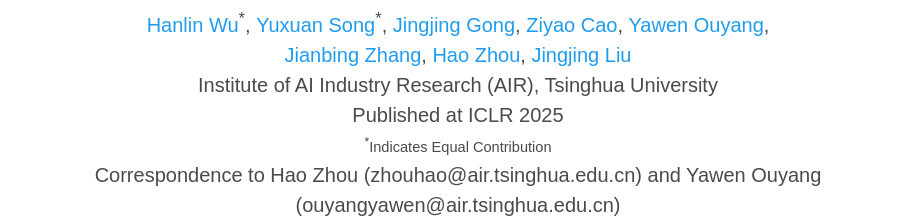
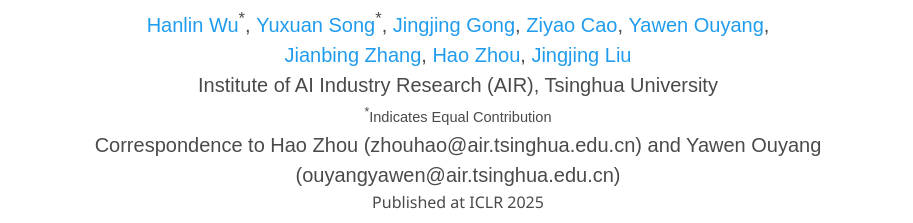
Before and after one commit to wu-han-lin/iclr25crysbfn, a plain HTML site: page index.html in a window 1280 px wide. Shown: the part 174-397 px from the top of the page, without its empty margins (182-1095 px from the left). Drawn offline with nearby package versions, Linux system fonts and the light colour scheme; some icons are missing; a web font is replaced by a local one.

Commit message:
reloc iclr

```diff
--- a/index.html
+++ b/index.html
@@ -76,12 +76,12 @@
                   </div>
                   <div class="is-size-5 publication-authors">
                     <span class="author-block">
-                      Institute of AI Industry Research (AIR), Tsinghua University<br>Published at ICLR 2025</span>
+                      Institute of AI Industry Research (AIR), Tsinghua University<br></span>
                     <span class="eql-cntrb"><small><br><sup>*</sup>Indicates Equal Contribution</small></span>
                     <span><br>Correspondence to Hao Zhou (zhouhao@air.tsinghua.edu.cn) and Yawen Ouyang
                       (ouyangyawen@air.tsinghua.edu.cn)</span>
                   </div>
-
+                  <div> Published at ICLR 2025 </div>
                   <div class="column has-text-centered">
                     <div class="publication-links">
                          <!-- Arxiv PDF link -->
```
